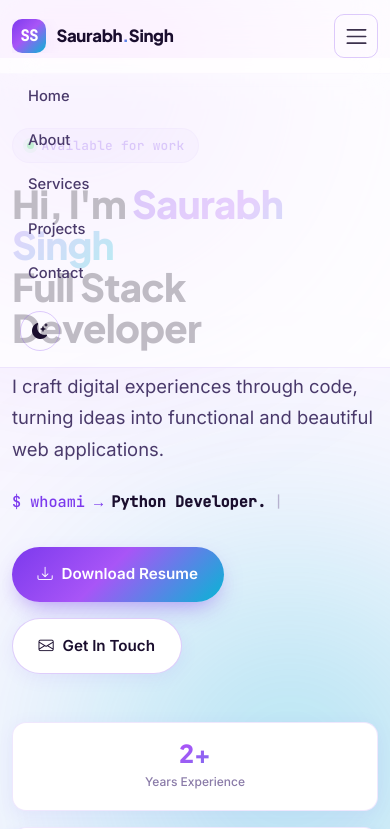
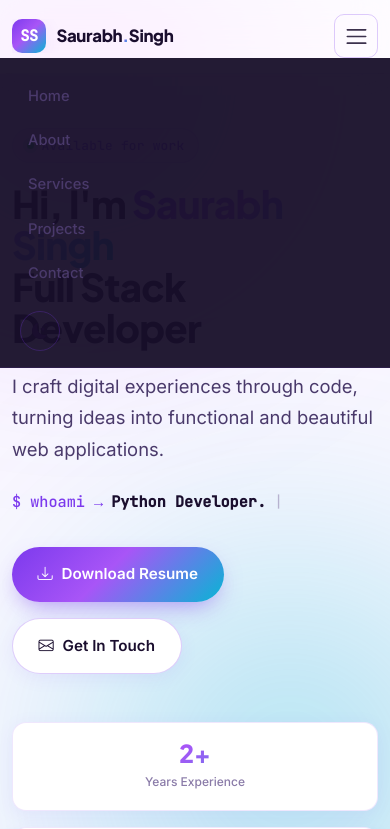
Before and after one commit to Saurabh-Singh02/New_Portfolio, a plain HTML site: page index.html in a window 390 px wide. Both pictures are taken after a click on the button 356 px from the left and 36 px from the top of the page. Shown: the top 829 px of the page. Drawn offline with nearby package versions, Linux system fonts and the light colour scheme.

Commit message:
Change background color in style.css

```diff
--- a/style.css
+++ b/style.css
@@ -872,7 +872,7 @@ footer.site-footer p {
     top: 100%;
     left: 0;
     right: 0;
-    background: var(--surface-glass);
+    background: rgb(24 15 42 / 95%);
     backdrop-filter: blur(18px);
     -webkit-backdrop-filter: blur(18px);
     border-bottom: 1px solid var(--border);
```
